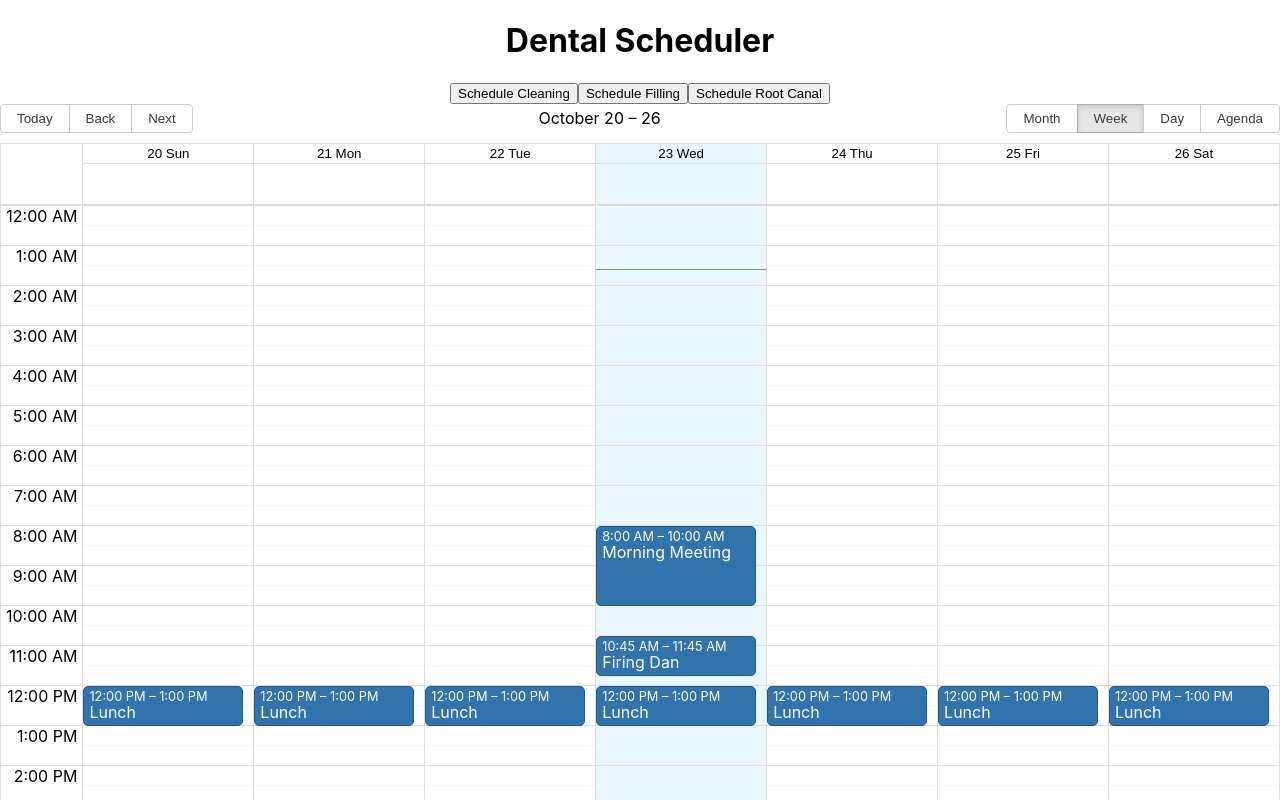
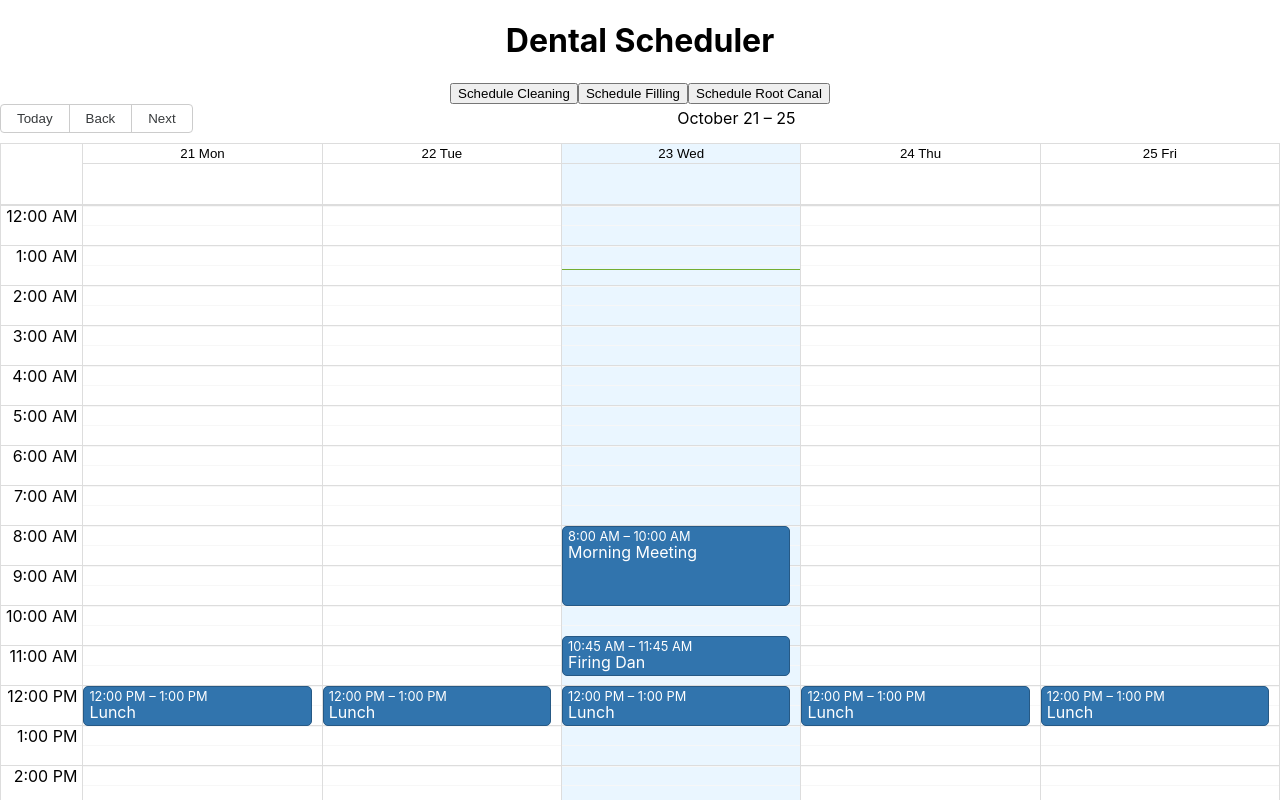
Before and after one commit to jChapman/dental-appointments, a React (Create React App) app: page / in a window 1280 px wide. Shown: the top 800 px of the page. Built offline with nearby package versions, Linux system fonts and the light colour scheme.

Commit message:
Made a button add an appointment at 8-8:30 on monday of the week you're looking at

```diff
--- a/src/App.js
+++ b/src/App.js
@@ -42,16 +42,49 @@ makeMeeting(10, 45, 11, 45, "Firing Dan")
 makeMeeting(15, 0, 16, 40, "Doin stuff")
 // 20 minutes until 5
 
+// Get current week
+// Filter events not in this week or before now
+// Find a slot with the given time after the current date
 
+
+//Cleanings, which take 30 minutes
+//Fillings, which take 1 hour
+//Root Canals, which take 1 hour and 30 minutes.
+
+const startOfWeekFromMoment = (mom) => {
+  return mom.startOf('isoweek')
+}
+
+let currentWeekStart = startOfWeekFromMoment(moment())
+
+const handleOnNaviage = (newDate) => {
+  currentWeekStart = startOfWeekFromMoment(moment(newDate))
+};
+const scheduleCleaning = () => {
+  const meeting = {
+    start: new Date(currentWeekStart.clone().set('hours', 8)),
+    end: new Date(currentWeekStart.clone().set('hours', 8).set('minutes', 30)),
+    title: "Cleaning"
+  };
+  console.log(meeting)
+  events.push(meeting);
+  console.log(events.length)
+};
 
 function App() {
   return (
     <div className="App" height="20px">
       <h1>Dental Scheduler</h1>
-      <button>Schedule Cleaning</button>
+      <button onClick={scheduleCleaning}>Schedule Cleaning</button>
       <button>Schedule Filling</button>
       <button>Schedule Root Canal</button>
-      <Calendar localizer={localizer} events={events} defaultView={Views.WEEK}/>
+      <Calendar
+        localizer={localizer}
+        events={events}
+        defaultView={Views.WORK_WEEK}
+        views={[Views.WORK_WEEK]}
+        onNavigate={handleOnNaviage}
+      />
     </div>
   );
 }
```
Also changed, not shown: 1 other file (tests, documents, lock files or other folders).
